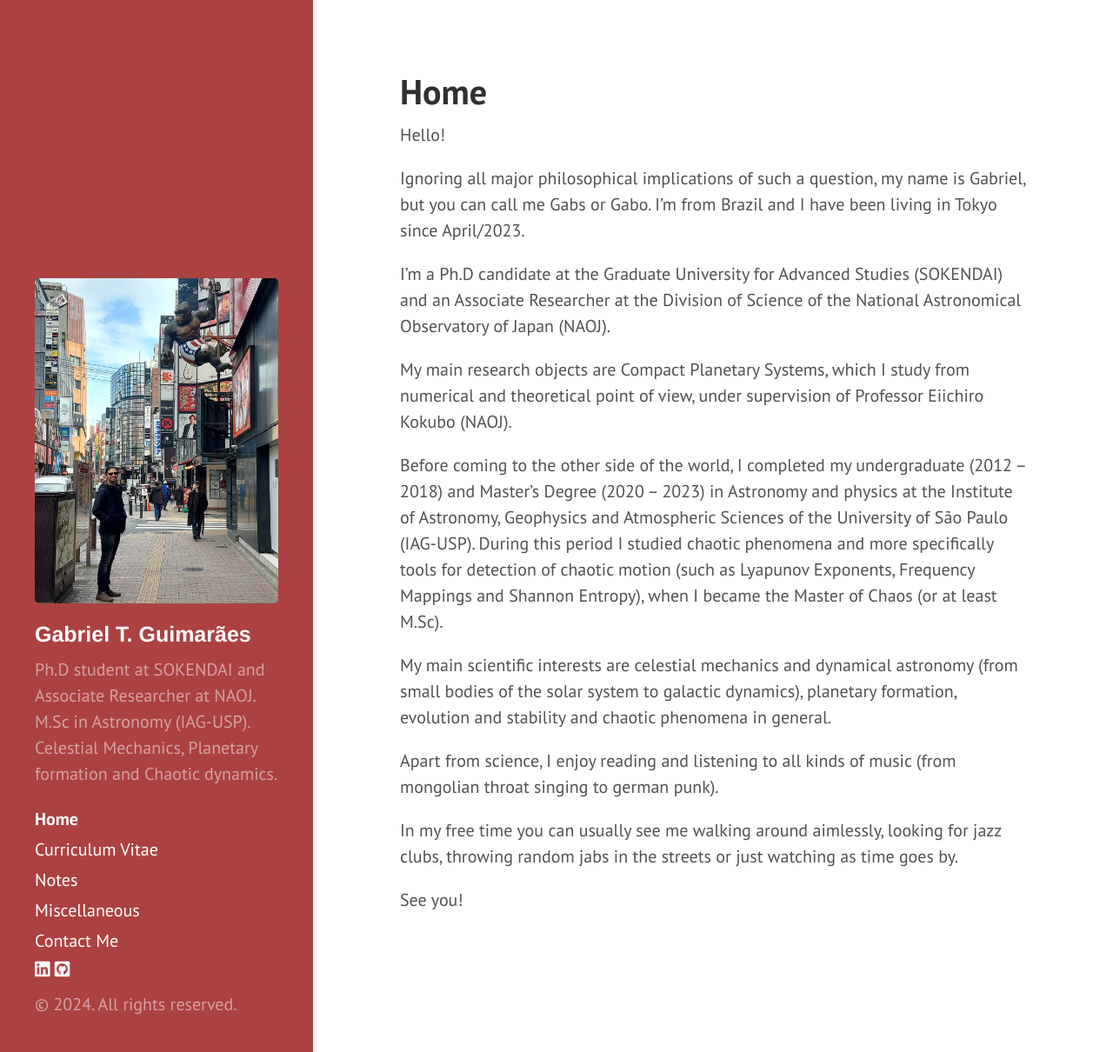
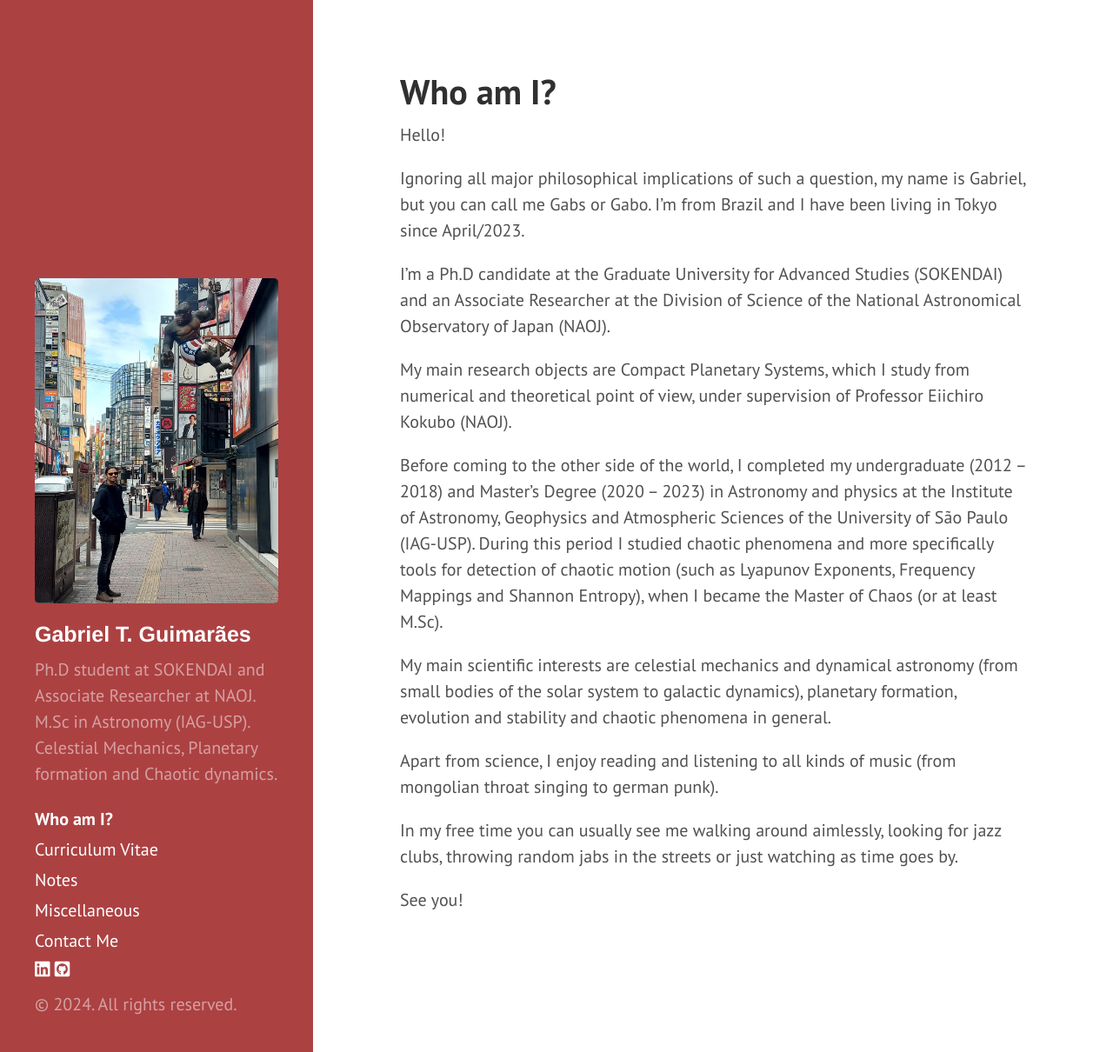
Before and after one commit to gabrieltxg/gabrieltxg.github.io, a Jekyll site: the page built from 1-index.md, in a window 1280 px wide and 1210 px high. Shown: the whole window at 87% size. Built offline with Jekyll 4.4.1, drawn with Linux system fonts in a browser that asks for light colours; nearby versions of some CDN libraries; Markdown is read by kramdown in place of the engine named in the settings; a style sheet for code colours, icons or effects is not loaded.

Commit message:
Update 1-index.md

```diff
--- a/1-index.md
+++ b/1-index.md
@@ -1,6 +1,6 @@
 ---
 layout: page
-title: Home
+title: Who am I?
 permalink: /
 ---
 
```
